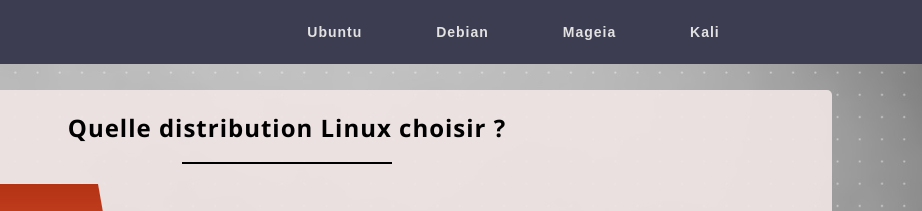
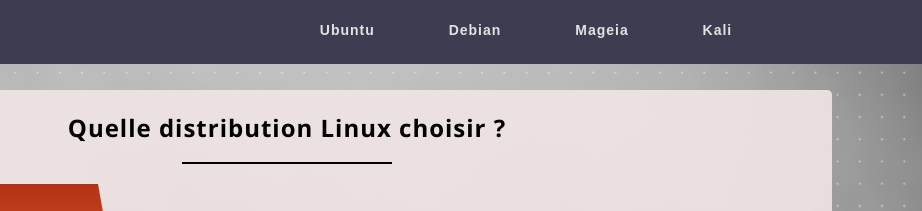
Before and after one commit to isckraa/UNIX, a plain HTML site: page index.html in a window 1280 px wide. Shown: the top 211 px of the page, 358-1280 px from the left. Drawn offline with Linux system fonts and the light colour scheme.

Commit message:
Add general style on <ul> and <li>

```diff
--- a/css/style.css
+++ b/css/style.css
@@ -17,6 +17,17 @@ body {
     background: url("../assets/images/image1.jfif") no-repeat center center fixed;
     background-size: cover;
     position: relative;
+}
+
+ul {
+    list-style: none;
+    margin-left: 0;
+    padding-left: 0;
+}
+
+li {
+    margin-left: 25px;
+    margin-bottom : 5px;
 }
 
 /*
```
